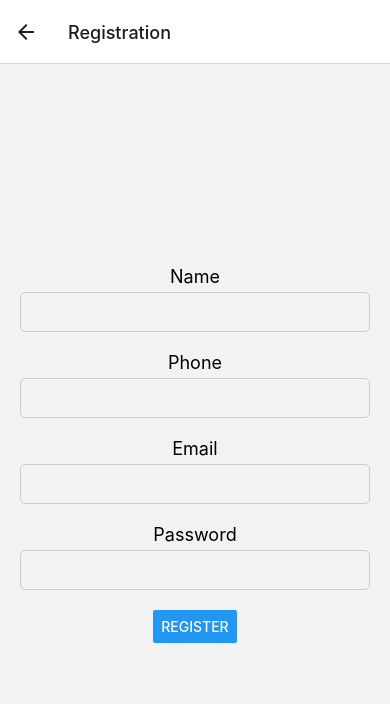
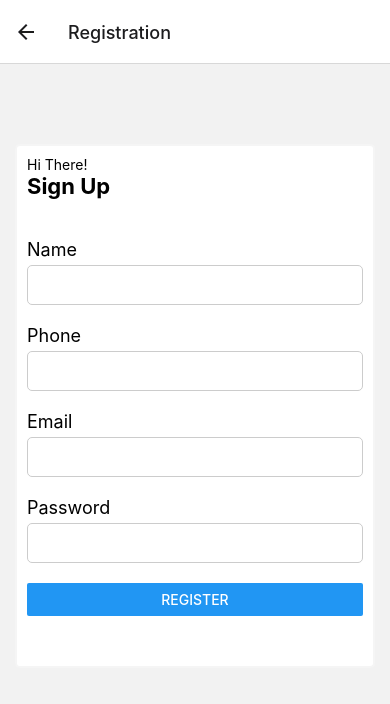
Before and after one commit to Ganaka-Labs/IISC-Mobile-application, a React Native app: screen /Registration in a window 390 px wide. Shown: the top 704 px of the page. Built offline with nearby package versions, Linux system fonts and the light colour scheme.

Commit message:
login and regestration ui design is completed

```diff
--- a/src/screens/LoginScreen.jsx
+++ b/src/screens/LoginScreen.jsx
@@ -1,7 +1,7 @@
 /* eslint-disable prettier/prettier */
 import { NavigationContainer, useNavigation } from '@react-navigation/native';
 import React, { useState } from 'react';
-import { Button, StyleSheet, Text, TextInput, View } from 'react-native';
+import { Button, Image, StyleSheet, Text, TextInput, View } from 'react-native';
 import fetchDetails from '../apis/services';
 
 const LoginScreen = () => {
@@ -30,14 +30,15 @@ const LoginScreen = () => {
         routes: [{ name: 'Registration' }],
       });
       // return true;
-      // const response = await axios.get('https://jsonplaceholder.typicode.com/users');
+      // const response = await axios.post('https://jsonplaceholder.typicode.com/users',formData);
     } catch (error) {
       return false;
     }
   };
   return (
+
     <View style={styles.container}>
-      <Text style={styles.logo}>LOGO</Text>
+      <Image style={styles.logo} source={require('../asset/images/IIsc_image.png')} alt=''/>
 
       <View style={styles.header}>
         <Text style={styles.welcome}>WelcomeBack!</Text>
@@ -69,24 +70,26 @@ const LoginScreen = () => {
 
       </View>
 
-      <Text style={{ color: '#000' }}>Don't have account?{'\n'}
+      <Text style={{ color: '#000' ,marginTop:20}}>Don't have account?</Text>
         <Text onPress={() => {
           handleRegistration();
         }}
-          style={{ color: '#00F' }}>
+          style={{ color: '#00F',width:"100%",textAlign:"center" }}>
           Sign Up
         </Text>
-      </Text>
     </View>
   );
 };
 const styles = StyleSheet.create({
   container: {
-    // flex: 1,
+    flex: 1,
     display: 'flex',
-    justifyContent: 'center',
+    justifyContent: 'center-top',
     alignItems: 'center',
     paddingHorizontal: 20,
+    width:'100%',
+    height:'100%',
+
   },
   label: {
     fontSize: 15,
@@ -94,8 +97,8 @@ const styles = StyleSheet.create({
     width: '100%',
   },
   input: {
-    width: '100%',
-    height: 40,
+    // width: '100%',
+    // height: 40,
     borderWidth: 1,
     borderColor: 'gray',
     borderRadius: 10,
@@ -104,18 +107,17 @@ const styles = StyleSheet.create({
 
   },
   button: {
-    width: '50%',
-    paddingTop: 40,
-    marginBottom: 50,
+    width: '100%',
+    paddingTop: 50,
+    marginTop:50,
   },
 
 
   logo: {
-    fontSize: 40,
-    color: "black",
-    fontWeight: 'bold',
-    marginBottom: 30,
-
+    width:100,
+    height:100,
+    marginVertical: 10,
+    borderRadius:200
   },
 
   signin: {
@@ -126,11 +128,13 @@ const styles = StyleSheet.create({
   },
   header:{
     padding:10,
+    paddingBottom:50,
     borderWidth:2,
     borderColor:'#F5F5F5',
     backgroundColor:'white',
-    borderRadius:10,
-  }
+    borderRadius:5,
+  },
+
 
 
 });
--- a/src/screens/RegistrationScreen.jsx
+++ b/src/screens/RegistrationScreen.jsx
@@ -1,9 +1,9 @@
 /* eslint-disable prettier/prettier */
-import {useNavigation} from '@react-navigation/native';
-import {NavigationActions} from 'react-navigation';
+import { useNavigation } from '@react-navigation/native';
+import { NavigationActions } from 'react-navigation';
 import axios from 'axios';
-import React, {useEffect, useState} from 'react';
-import {Button, StyleSheet, Text, TextInput, View} from 'react-native';
+import React, { useEffect, useState } from 'react';
+import { Button, StyleSheet, Text, TextInput, View } from 'react-native';
 
 const RegistrationScreen = () => {
   const [name, setName] = useState('');
@@ -17,11 +17,11 @@ const RegistrationScreen = () => {
     // const response = await fetchDetails();
     const resposne = await doRegistration();
     // console.log('Doing reg..: ', resposne);
-    if(true) {
+    if (true) {
       // navigation.navigate('Home');
       navigation.reset({
         index: 0,
-            routes: [{name: 'Home'}],
+        routes: [{ name: 'Home' }],
       });
     }
   };
@@ -38,7 +38,11 @@ const RegistrationScreen = () => {
   };
 
   return (
+
     <View style={styles.container}>
+      <View style={styles.form} >
+        <Text style={styles.There}>Hi There!</Text>
+        <Text style={styles.SignUp}>Sign Up</Text>
         <Text style={styles.label}>Name</Text>
         <TextInput
           style={styles.input}
@@ -72,17 +76,29 @@ const RegistrationScreen = () => {
           onChangeText={setPassword}
           secureTextEntry
         />
+
         <Button title="Register" onPress={handleRegistration} />
       </View>
+    </View>
+
+
   );
 };
-
 const styles = StyleSheet.create({
   container: {
-    flex: 1,
+    // flex: 1,
     justifyContent: 'center',
-    alignItems: 'center',
-    paddingHorizontal: 20,
+    alignItems: 'left',
+    paddingHorizontal: 15,
+    marginTop: 80,
+  },
+  form: {
+    padding:10,
+    paddingBottom:50,
+    borderWidth:2,
+    borderColor:'#F5F5F5',
+    backgroundColor:'white',
+    borderRadius:5,
   },
   label: {
     fontSize: 18,
@@ -97,6 +113,12 @@ const styles = StyleSheet.create({
     paddingHorizontal: 100,
     marginBottom: 20,
   },
+
+  SignUp: {
+    fontSize: 22,
+    marginBottom: 40,
+    fontWeight: 'bold',
+  }
 });
 
 export default RegistrationScreen;
```
Also changed, not shown: src/asset/images/IIsc_image.png (added). Lines whose indentation alone changed are shown as unchanged.
